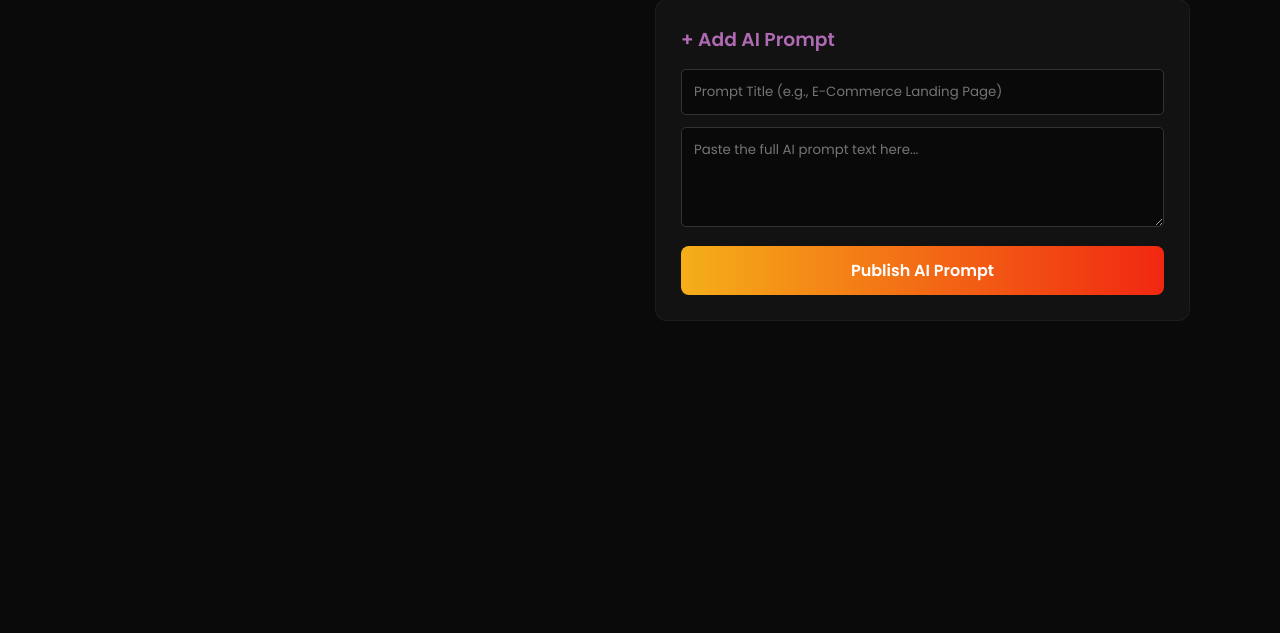
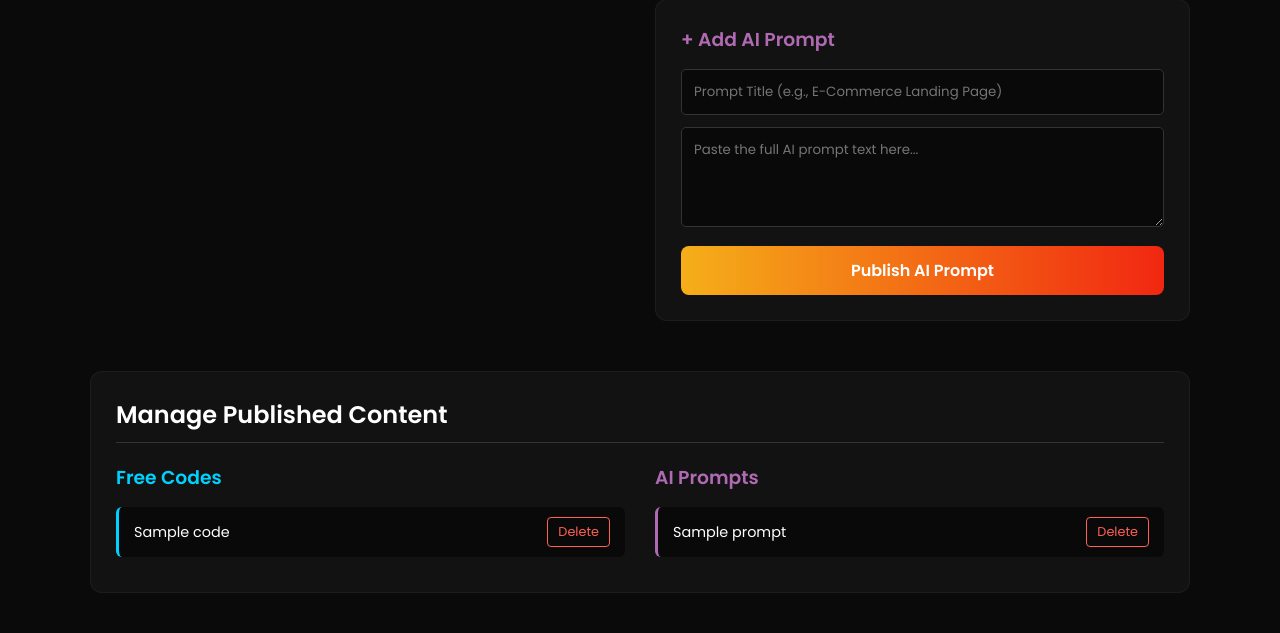
Before and after one commit to mayankbhatt934/Source-Code-Hub, a Flask app: page /admin in a window 1280 px wide. Shown: the part 491-1124 px from the top of the page. Before the commit the page ends 812 px from the top, so only its background shows below. Run offline with Flask 3, Linux system fonts and the light colour scheme; a user stored in the database is signed in; data comes from the database, SQL or seed files in the repository; tables that the repository leaves empty hold one stand-in row (values such as "Sample post"); data that the repository does not hold is empty.

Commit message:
Added content deletion and management to admin dashboard

```diff
--- a/app.py
+++ b/app.py
@@ -296,5 +296,25 @@ def admin_add_prompt():
     db.session.commit()
     return jsonify({"status": "success"})
 
+@app.route('/admin/delete-code/<int:code_id>', methods=['DELETE'])
+def delete_code(code_id):
+    if not session.get('is_admin'): return jsonify({"error": "Unauthorized"}), 401
+    code = FreeCode.query.get(code_id)
+    if code:
+        db.session.delete(code)
+        db.session.commit()
+        return jsonify({"status": "success"})
+    return jsonify({"error": "Code not found"}), 404
+
+@app.route('/admin/delete-prompt/<int:prompt_id>', methods=['DELETE'])
+def delete_prompt(prompt_id):
+    if not session.get('is_admin'): return jsonify({"error": "Unauthorized"}), 401
+    prompt = AIPrompt.query.get(prompt_id)
+    if prompt:
+        db.session.delete(prompt)
+        db.session.commit()
+        return jsonify({"status": "success"})
+    return jsonify({"error": "Prompt not found"}), 404
+
 if __name__ == '__main__':
     app.run(debug=True)
--- a/templates/admin.html
+++ b/templates/admin.html
@@ -11,6 +11,9 @@
         .admin-card { background: rgba(20, 20, 20, 0.8); padding: 25px; border-radius: 12px; margin-bottom: 20px; border: 1px solid rgba(255, 255, 255, 0.05); }
         input, textarea { background: rgba(0,0,0,0.5); color: #fff; border: 1px solid #333; border-radius: 5px; box-sizing: border-box; }
         input:focus, textarea:focus { border-color: #00d2ff; outline: none; }
+        .delete-btn { background: transparent; border: 1px solid #ff5f56; color: #ff5f56; padding: 5px 10px; border-radius: 4px; cursor: pointer; font-size: 0.8rem; transition: 0.3s; }
+        .delete-btn:hover { background: #ff5f56; color: #fff; }
+        .manage-item { display: flex; justify-content: space-between; align-items: center; background: rgba(0,0,0,0.5); padding: 10px 15px; margin-bottom: 10px; border-radius: 6px; border-left: 3px solid #333; }
     </style>
 </head>
 <body>
@@ -32,8 +35,7 @@
             <a href="/admin-logout" style="color: #ff5f56; text-decoration: none; border: 1px solid #ff5f56; padding: 8px 15px; border-radius: 5px; transition: 0.3s;" onmouseover="this.style.background='#ff5f56'; this.style.color='#000';" onmouseout="this.style.background='transparent'; this.style.color='#ff5f56';">Logout</a>
         </div>
 
-        <div style="display: grid; grid-template-columns: 1fr 1fr; gap: 30px;">
-
+        <div style="display: grid; grid-template-columns: 1fr 1fr; gap: 30px; margin-bottom: 30px;">
             <div>
                 <div class="admin-card">
                     <h3 style="margin-bottom: 15px; color: #f5af19;">Overview Stats</h3>
@@ -70,6 +72,23 @@
             </div>
         </div>
 
+        <div class="admin-card">
+            <h2 style="margin-bottom: 20px; color: #fff; border-bottom: 1px solid #333; padding-bottom: 10px;">Manage Published Content</h2>
+            <div style="display: grid; grid-template-columns: 1fr 1fr; gap: 30px;">
+
+                <div>
+                    <h3 style="color: #00d2ff; margin-bottom: 15px;">Free Codes</h3>
+                    <div id="manage-codes-list"><p style="color: #888;">Loading...</p></div>
+                </div>
+
+                <div>
+                    <h3 style="color: #b06ab3; margin-bottom: 15px;">AI Prompts</h3>
+                    <div id="manage-prompts-list"><p style="color: #888;">Loading...</p></div>
+                </div>
+
+            </div>
+        </div>
+
         <script>
             // Load Admin Stats & Payments
             async function loadAdminData() {
@@ -98,7 +117,7 @@
             }
 
             async function approvePayment(id) {
-                if(!confirm("Are you sure you want to approve this payment? The user will get Premium access immediately.")) return;
+                if(!confirm("Are you sure you want to approve this payment?")) return;
                 const res = await fetch(`/admin/approve-payment/${id}`, { method: 'POST' });
                 if(res.ok) { alert("Payment Approved!"); loadAdminData(); }
             }
@@ -118,9 +137,9 @@
                         body: JSON.stringify({ title, code })
                     });
                     if (res.ok) {
-                        alert("Code published successfully! It is now saved in your database.");
-                        e.target.reset(); // Clear the form
-                    } else { alert("Error publishing code."); }
+                        e.target.reset();
+                        loadManageContent(); // Refresh the list!
+                    }
                 } catch(err) { alert("Server error."); }
                 btn.innerText = "Publish Free Code";
             }
@@ -140,15 +159,66 @@
                         body: JSON.stringify({ title, prompt_text })
                     });
                     if (res.ok) {
-                        alert("AI Prompt published successfully! It is now saved in your database.");
-                        e.target.reset(); // Clear the form
-                    } else { alert("Error publishing prompt."); }
+                        e.target.reset();
+                        loadManageContent(); // Refresh the list!
+                    }
                 } catch(err) { alert("Server error."); }
                 btn.innerText = "Publish AI Prompt";
             }
 
-            // Load data when page opens
-            window.onload = loadAdminData;
+            // NEW: Fetch and Display Content for Deletion
+            async function loadManageContent() {
+                try {
+                    const res = await fetch('/api/content');
+                    if(res.ok) {
+                        const data = await res.json();
+
+                        // Render Codes
+                        const codesDiv = document.getElementById('manage-codes-list');
+                        if(data.codes.length === 0) codesDiv.innerHTML = '<p style="color: #666; font-size: 0.9rem;">No codes published.</p>';
+                        else {
+                            codesDiv.innerHTML = data.codes.map(c => `
+                                <div class="manage-item" style="border-left-color: #00d2ff;">
+                                    <span style="font-size: 0.9rem;">${c.title}</span>
+                                    <button class="delete-btn" onclick="deleteCode(${c.id})">Delete</button>
+                                </div>
+                            `).join('');
+                        }
+
+                        // Render Prompts
+                        const promptsDiv = document.getElementById('manage-prompts-list');
+                        if(data.prompts.length === 0) promptsDiv.innerHTML = '<p style="color: #666; font-size: 0.9rem;">No prompts published.</p>';
+                        else {
+                            promptsDiv.innerHTML = data.prompts.map(p => `
+                                <div class="manage-item" style="border-left-color: #b06ab3;">
+                                    <span style="font-size: 0.9rem;">${p.title}</span>
+                                    <button class="delete-btn" onclick="deletePrompt(${p.id})">Delete</button>
+                                </div>
+                            `).join('');
+                        }
+                    }
+                } catch(err) { console.log("Failed to load manage content"); }
+            }
+
+            // NEW: Delete Code
+            async function deleteCode(id) {
+                if(!confirm("Are you sure you want to delete this code from the website forever?")) return;
+                const res = await fetch(`/admin/delete-code/${id}`, { method: 'DELETE' });
+                if(res.ok) { loadManageContent(); } // Refresh the list
+            }
+
+            // NEW: Delete Prompt
+            async function deletePrompt(id) {
+                if(!confirm("Are you sure you want to delete this AI Prompt?")) return;
+                const res = await fetch(`/admin/delete-prompt/${id}`, { method: 'DELETE' });
+                if(res.ok) { loadManageContent(); } // Refresh the list
+            }
+
+            // Load all data when page opens
+            window.onload = () => {
+                loadAdminData();
+                loadManageContent();
+            };
         </script>
         {% endif %}
     </div>
```
